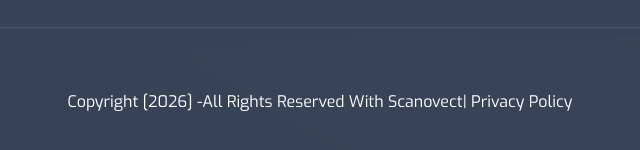
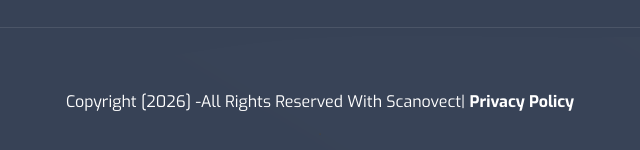
Before and after one commit to Tejswini96/Scanovect, a plain HTML site: page gallery.html in a window 1280 px wide. Shown: the part 1359-1509 px from the top of the page, 320-960 px from the left. Drawn offline with Linux system fonts and the light colour scheme; files whose address does not match are found by name.

Commit message:
Bold the Privacy Policy text in footer
Bold the Privacy Policy text in footer

```diff
--- a/gallery.html
+++ b/gallery.html
@@ -329,7 +329,7 @@
 			</div><!--- END ROW -->
 			<div class="row text-center">
 				<div class="col-md-12 col-sm-12 col-xs-12 wow zoomIn">
-					<p class="footer_copyright"> Copyright [2026] -All rights reserved with Scanovect| Privacy Policy</p>.
+					<p class="footer_copyright"> Copyright [2026] -All rights reserved with Scanovect| <b> Privacy Policy </b></p>.
 				</div><!--- END COL -->
 			</div><!--- END ROW -->
 		</div><!--- END CONTAINER -->
```
